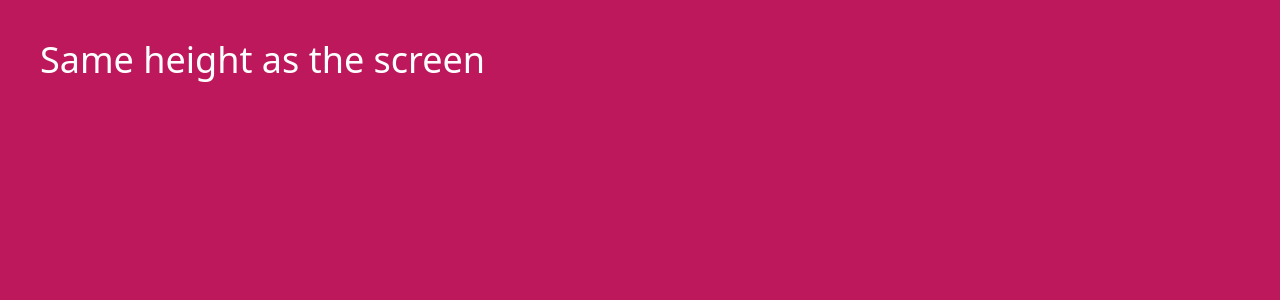
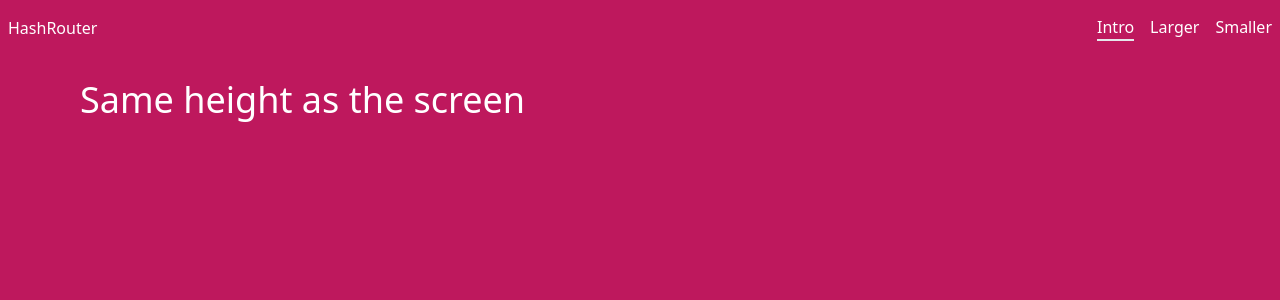
Before and after one commit to Jhovanni/react-app-public, a React (Create React App) app: page /hash-router/demo in a window 1280 px wide. Shown: the top 300 px of the page. Built offline with nearby package versions, Linux system fonts and the light colour scheme.

Commit message:
Navbar and fix autoscroll interrupted

```diff
--- a/src/components/hash-router/HashRouter.tsx
+++ b/src/components/hash-router/HashRouter.tsx
@@ -1,13 +1,19 @@
 import React, { useEffect, useRef } from "react";
 import useHashIndex from "./useHashIndex";
 import Section from "./Section";
+import { useScrollTo } from "./useScrollTo";
+import Navbar from "./Navbar";
 
 /**
  * A page element to displayed via {@link HashRouter}
  */
 export interface Page {
   /**
-   * page's anchor for hash navigation, without '#' character
+   * Label to use for links
+   */
+  label: string;
+  /**
+   * The page's anchor for hash navigation, without '#' character
    */
   hash: string;
   content: React.ReactNode;
@@ -23,20 +29,15 @@ type Props = {
 export default function HashRouter({ pages }: Props) {
   const hashIndex = useHashIndex(pages);
   const mainRef = useRef<HTMLElement>(null);
+  const { scrolling, scrollTo } = useScrollTo();
 
   /**
    * Scroll to section whose index = hashIndex when it changes
    */
-  useEffect(
-    () =>
-      mainRef.current?.children[hashIndex].scrollIntoView({
-        behavior: "smooth",
-      }),
-    [hashIndex]
-  );
+  useEffect(() => scrollTo(mainRef.current?.children[hashIndex]), [hashIndex]);
 
   function handleIntersect(index: number) {
-    if (index !== hashIndex) {
+    if (index !== hashIndex && !scrolling) {
       window.location.hash = pages[index].hash;
     }
   }
--- a/src/components/hash-router/HashRouterDemo.tsx
+++ b/src/components/hash-router/HashRouterDemo.tsx
@@ -1,27 +1,31 @@
 import React from "react";
 import HashRouter, { Page } from "./HashRouter";
+import Navbar from "./Navbar";
 
 const pages: Page[] = [
   {
+    label: "Intro",
     hash: "intro",
     content: (
-      <div className="h-screen bg-pink-700 text-white text-4xl p-10">
+      <div className="h-screen bg-pink-700 text-white text-4xl p-20">
         Same height as the screen
       </div>
     ),
   },
   {
+    label: "Larger",
     hash: "larger",
     content: (
-      <div className="h-[140vh] bg-violet-700 text-white text-4xl p-10">
+      <div className="h-[140vh] bg-violet-700 text-white text-4xl p-20">
         Larger than the screen's height
       </div>
     ),
   },
   {
+    label: "Smaller",
     hash: "smaller",
     content: (
-      <div className="min-h-[55vh] bg-cyan-700 text-white text-4xl p-10">
+      <div className="min-h-[55vh] bg-cyan-700 text-white text-4xl p-20">
         Smaller than the screen's height
       </div>
     ),
@@ -32,5 +36,10 @@ const pages: Page[] = [
  * Simple hash router demo with basic pages
  */
 export default function HashRouterDemo() {
-  return <HashRouter pages={pages} />;
+  return (
+    <>
+      <Navbar pages={pages} className="text-white" />
+      <HashRouter pages={pages} />
+    </>
+  );
 }
--- /dev/null
+++ b/src/components/hash-router/Navbar.tsx
@@ -0,0 +1,32 @@
+import React from "react";
+import { Page } from "./HashRouter";
+import useHashIndex from "./useHashIndex";
+
+type Props = {
+  className?: string;
+  pages: Page[];
+};
+export default function Navbar({ className, pages }: Props) {
+  const hashIndex = useHashIndex(pages);
+  return (
+    <nav className={`w-full h-14 fixed top-0 left-0 z-10 ${className}`}>
+      <div className="container mx-auto h-full flex items-center px-2">
+        <div>HashRouter</div>
+        <div className="flex-1"></div>
+        <ul className="flex gap-4">
+          {pages.map((page, index) => (
+            <a
+              key={index}
+              href={`#${page.hash}`}
+              className={`${
+                index === hashIndex ? `border-b-2` : ""
+              } ${className}`}
+            >
+              {page.label}
+            </a>
+          ))}
+        </ul>
+      </div>
+    </nav>
+  );
+}
--- a/src/components/hash-router/Section.tsx
+++ b/src/components/hash-router/Section.tsx
@@ -16,7 +16,7 @@ type Props = {
  */
 export default function Section({ className = "", onIntersect, page }: Props) {
   const sectionRef = useRef(null);
-  const { intersecting, setIntersectTarget } = useIntersect(0.99);
+  const { intersecting, setIntersectTarget } = useIntersect(0.9);
 
   /**
    * Set section as intersecting target
@@ -25,7 +25,7 @@ export default function Section({ className = "", onIntersect, page }: Props) {
     if (sectionRef.current) {
       setIntersectTarget(sectionRef.current);
     }
-  }, [setIntersectTarget]);
+  }, []);
 
   /**
    * When section is intersecting, notify the parent
@@ -34,7 +34,7 @@ export default function Section({ className = "", onIntersect, page }: Props) {
     if (intersecting) {
       onIntersect();
     }
-  }, [intersecting, onIntersect]);
+  }, [intersecting]);
 
   return (
     <section ref={sectionRef} className={className}>
--- a/src/components/hash-router/useIntersect.ts
+++ b/src/components/hash-router/useIntersect.ts
@@ -1,17 +1,27 @@
 import { useEffect, useRef, useState } from "react";
 import { useViewport, Viewport } from "./useViewport";
+
+export interface IntersectObject {
+  /**
+   * Current element being tracked for intersection with the viewport
+   */
+  target: Element | undefined;
+  /**
+   * Whether the current target is intersecting with the viewport
+   */
+  intersecting: boolean;
+  /**
+   * Change element to track intersection with the viewport
+   * @param el new element to track or undefined to clear it
+   */
+  setIntersectTarget: (el: Element | undefined) => void;
+}
 
 /**
  * Tracks intersecting state between an element and the viewport
  * @param percentage percentage amount that the target needs to intersect with the viewport
- * @return object with intersecting stateful value and a function to set/clear the target to track
  */
-export const useIntersect = (
-  percentage: number = 1
-): {
-  intersecting: boolean;
-  setIntersectTarget: (el: Element | undefined) => void;
-} => {
+export const useIntersect = (percentage: number = 1): IntersectObject => {
   const [intersecting, setIntersecting] = useState(false);
   const [target, setTarget] = useState<Element>();
   const viewport = useViewport();
@@ -41,7 +51,7 @@ export const useIntersect = (
     };
   }, [percentage, target, viewport]);
 
-  return { intersecting, setIntersectTarget: setTarget };
+  return { target, intersecting, setIntersectTarget: setTarget };
 };
 
 /**
--- /dev/null
+++ b/src/components/hash-router/useScrollTo.ts
@@ -0,0 +1,31 @@
+import { useEffect } from "react";
+import { useIntersect } from "./useIntersect";
+
+export function useScrollTo(): {
+  scrolling: boolean;
+  scrollTo: (el: Element | undefined) => void;
+} {
+  const { target, intersecting, setIntersectTarget } = useIntersect(0.1);
+
+  /**
+   * Once target is intersecting, clear it
+   */
+  useEffect(() => {
+    if (intersecting) {
+      setIntersectTarget(undefined);
+    }
+  }, [intersecting]);
+
+  /**
+   * Sets scroll target
+   * @param el element to scroll to, clears the target if provided value is null
+   */
+  function scrollTo(el: Element | undefined) {
+    setIntersectTarget(el);
+    if (el) {
+      el.scrollIntoView({ behavior: "smooth" });
+    }
+  }
+
+  return { scrolling: target !== undefined, scrollTo: scrollTo };
+}
```
